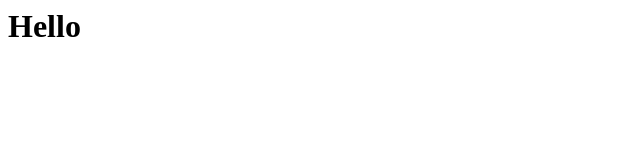
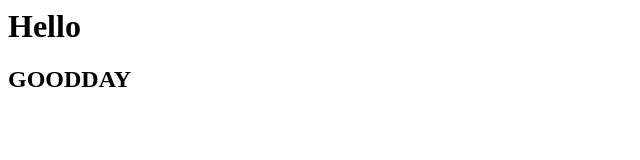
Before and after one commit to abhilashpare/demo, a plain HTML site: page index.html in a window 1280 px wide. Shown: the whole page, without its empty margins (0-640 px from the left). Drawn offline with Linux system fonts and the light colour scheme.

Commit message:
GODDAY likha

```diff
--- a/index.html
+++ b/index.html
@@ -1 +1,2 @@
 <h1>Hello</h1>
+<h2>GOODDAY</h2>
```
